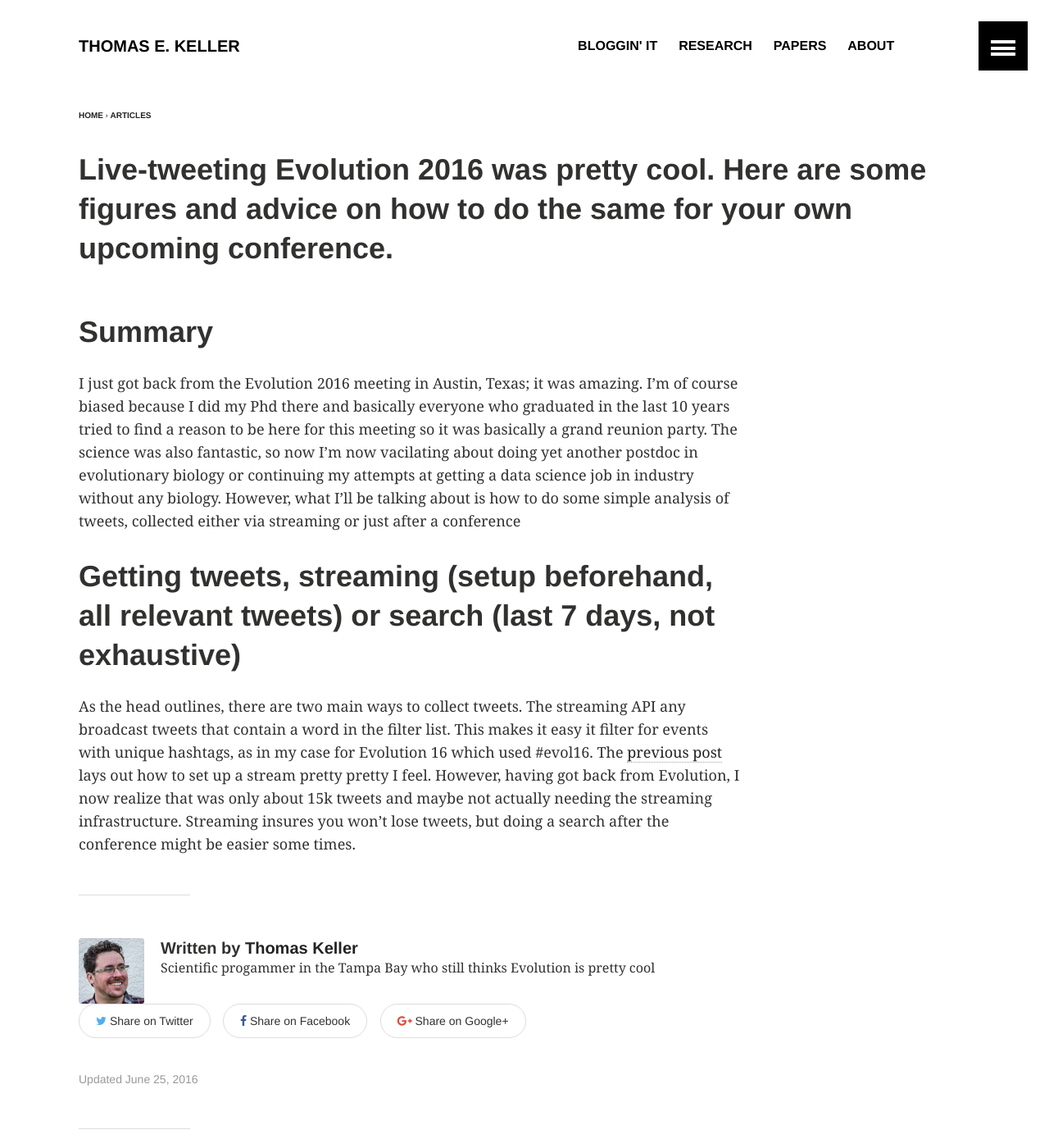
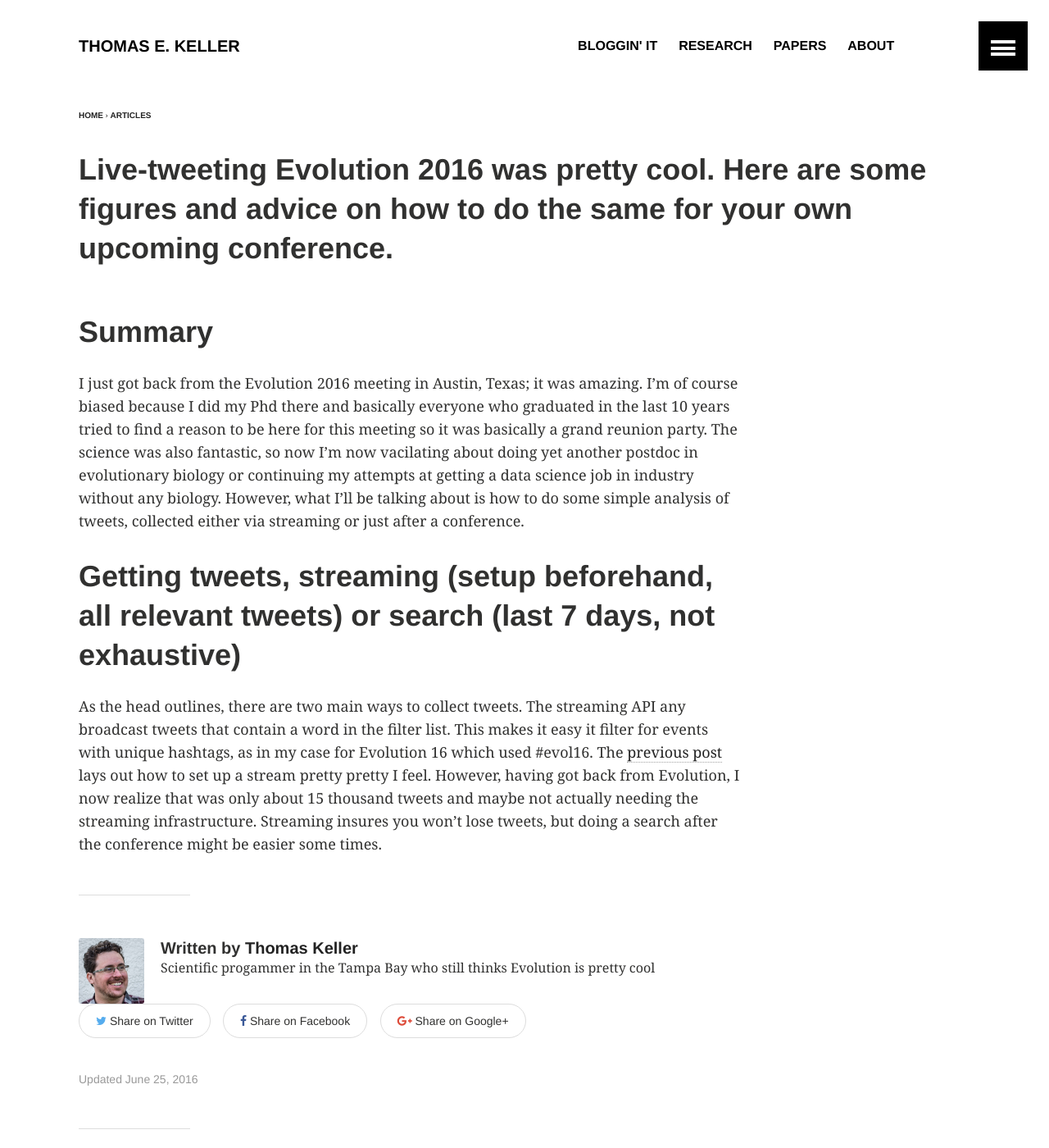
Before and after one commit to thomas-keller/thomas-keller.github.io, a Jekyll site: the page built from _posts/articles/2016-06-25-I-analyzed-evolution-2016-twitter-and-you-can-too-for-other-conferences.md, in a window 1280 px wide and 1400 px high. Shown: the whole window at 82% size. Built offline with Jekyll 4.4.1, drawn with Linux system fonts in a browser that asks for light colours; comment, search, counter and statistics services are not loaded.

```diff
--- a/_posts/articles/2016-06-25-I-analyzed-evolution-2016-twitter-and-you-can-too-for-other-conferences.md
+++ b/_posts/articles/2016-06-25-I-analyzed-evolution-2016-twitter-and-you-can-too-for-other-conferences.md
@@ -11,8 +11,8 @@ image:
 
 # Summary
 
-I just got back from the Evolution 2016 meeting in Austin, Texas; it was amazing. I'm of course biased because I did my Phd there and basically everyone who graduated in the last 10 years tried to find a reason to be here for this meeting so it was basically a grand reunion party. The science was also fantastic, so now I'm now vacilating about doing yet another postdoc in evolutionary biology or continuing my attempts at getting a data science job in industry without any biology. However, what I'll be talking about is how to do some simple analysis of tweets, collected either via streaming or just after a conference
+I just got back from the Evolution 2016 meeting in Austin, Texas; it was amazing. I'm of course biased because I did my Phd there and basically everyone who graduated in the last 10 years tried to find a reason to be here for this meeting so it was basically a grand reunion party. The science was also fantastic, so now I'm now vacilating about doing yet another postdoc in evolutionary biology or continuing my attempts at getting a data science job in industry without any biology. However, what I'll be talking about is how to do some simple analysis of tweets, collected either via streaming or just after a conference.
 
 # Getting tweets, streaming (setup beforehand, all relevant tweets) or search (last 7 days, not exhaustive)
 
-As the head outlines, there are two main ways to collect tweets. The streaming API any broadcast tweets that contain a word in the filter list. This makes it easy it filter for events with unique hashtags, as in my case for Evolution 16 which used #evol16. The [previous post](http://thomas-keller.github.io/articles/using-streamr-tidytext-to-conferences-with-twitter/) lays out how to set up a stream pretty pretty I feel. However, having got back from Evolution, I now realize that was only about 15k tweets and maybe not actually needing the streaming infrastructure. Streaming insures you won't lose tweets, but doing a search after the conference might be easier some times.
+As the head outlines, there are two main ways to collect tweets. The streaming API any broadcast tweets that contain a word in the filter list. This makes it easy it filter for events with unique hashtags, as in my case for Evolution 16 which used #evol16. The [previous post](http://thomas-keller.github.io/articles/using-streamr-tidytext-to-conferences-with-twitter/) lays out how to set up a stream pretty pretty I feel. However, having got back from Evolution, I now realize that was only about 15 thousand tweets and maybe not actually needing the streaming infrastructure. Streaming insures you won't lose tweets, but doing a search after the conference might be easier some times.
```
